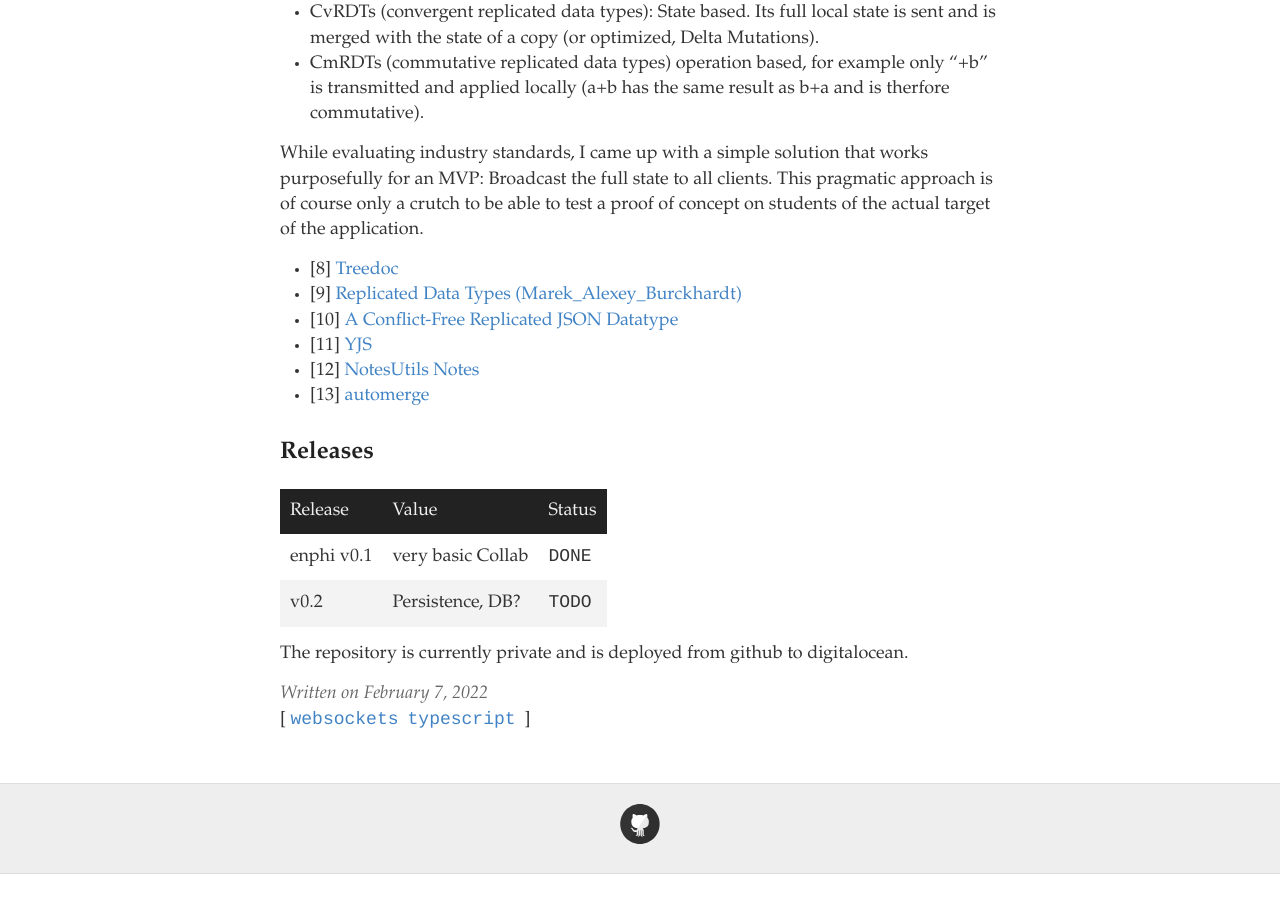
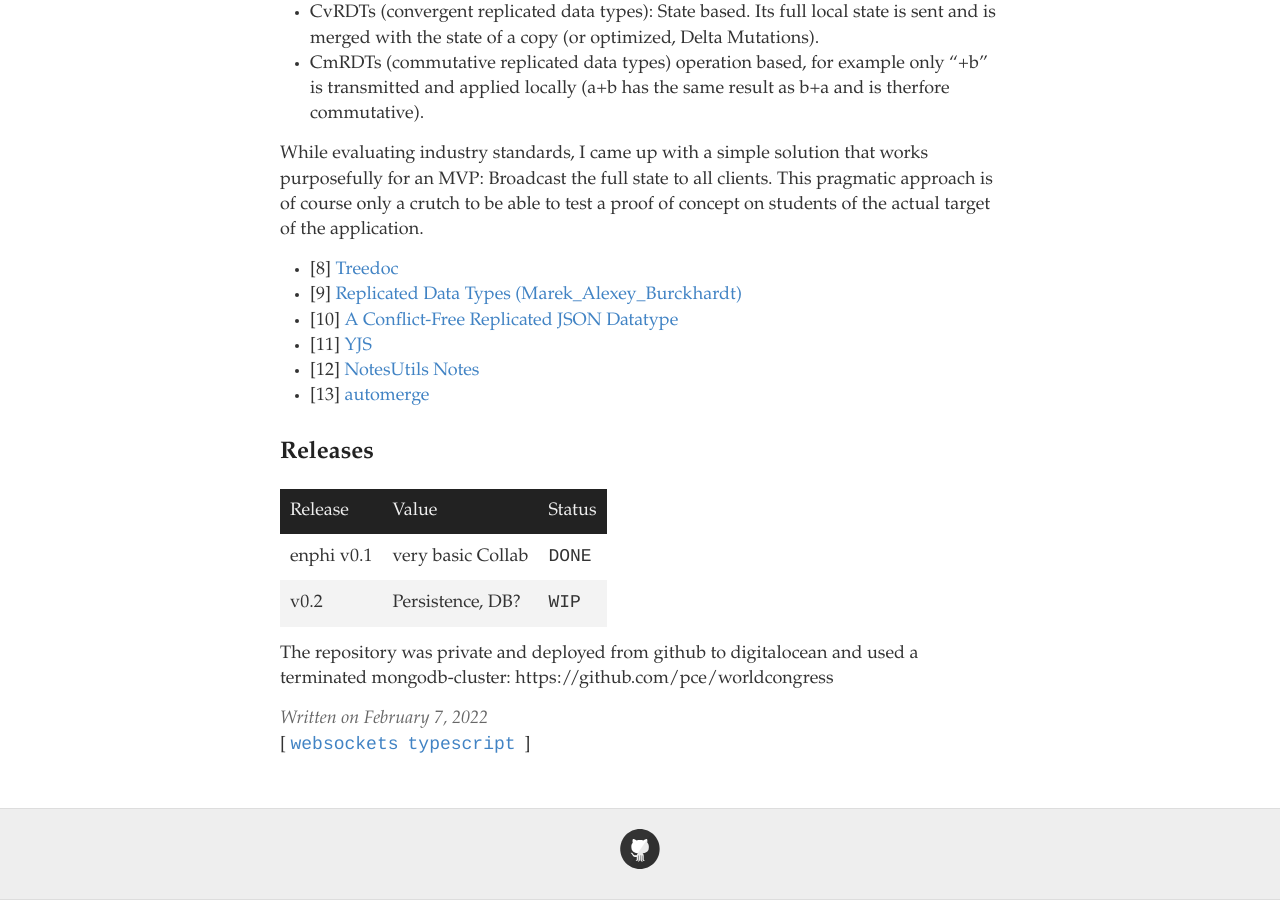
Before and after one commit to pce/pce.github.io, a Jekyll site: the page built from _posts/2022-02-07-Collaborative-Webexperiments.md, in a window 1280 px wide and 900 px high, scrolled down 1999 px. Built offline with Jekyll 4.4.1, drawn with Linux system fonts in a browser that asks for light colours; before the commit the page ends 2873 px from its top, so only the background shows below that.

Commit message:
Update 2022-02-07-Collaborative-Webexperiments.md

```diff
--- a/_posts/2022-02-07-Collaborative-Webexperiments.md
+++ b/_posts/2022-02-07-Collaborative-Webexperiments.md
@@ -84,8 +84,8 @@ This pragmatic approach is of course only a crutch to be able to test a proof of
 | Release     |      Value          |  Status  |
 |:------------|:-------------------|:----------|
 | enphi v0.1  |  very basic Collab  |  `DONE`  |
-|       v0.2  |  Persistence, DB?    |  `TODO`  |
+|       v0.2  |  Persistence, DB?    |  `WIP`  |
 
 
 
-The repository is currently private and is deployed from github to digitalocean.
+The repository was private and deployed from github to digitalocean and used a terminated mongodb-cluster: https://github.com/pce/worldcongress
```
